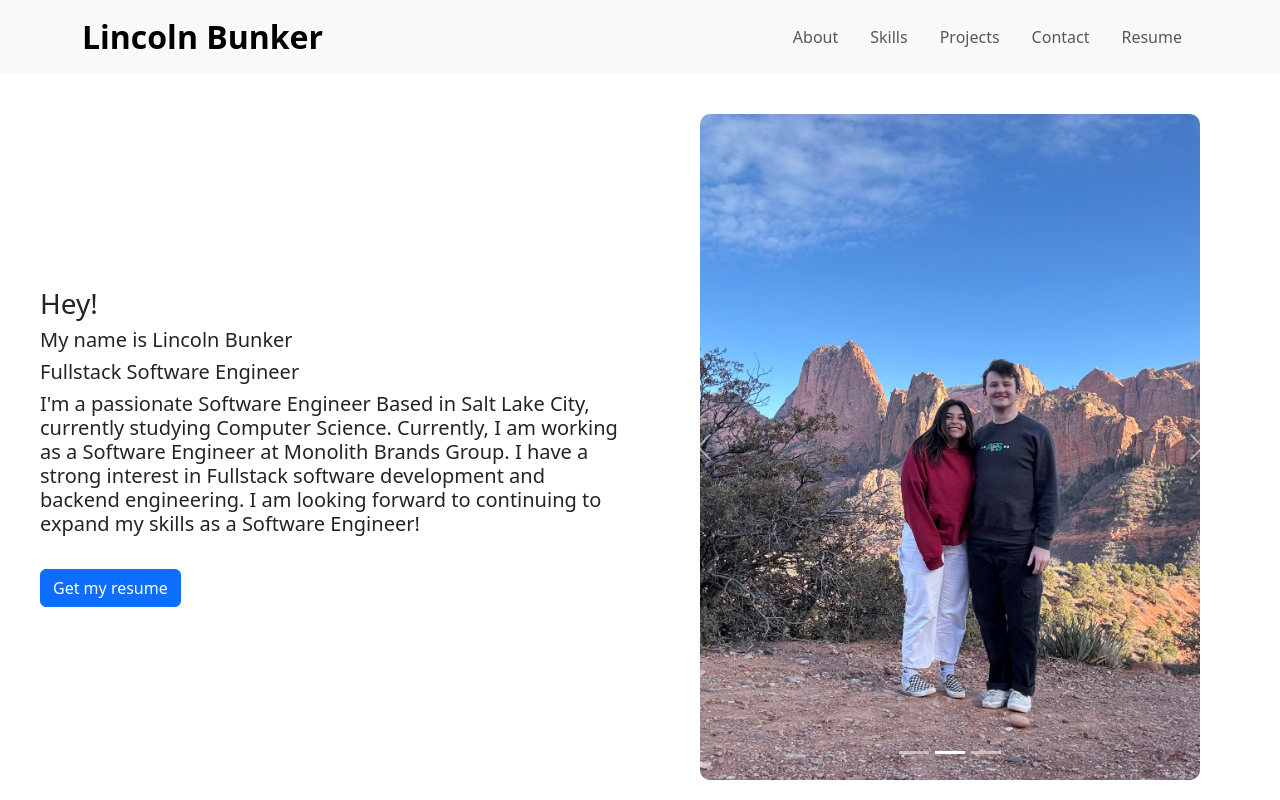
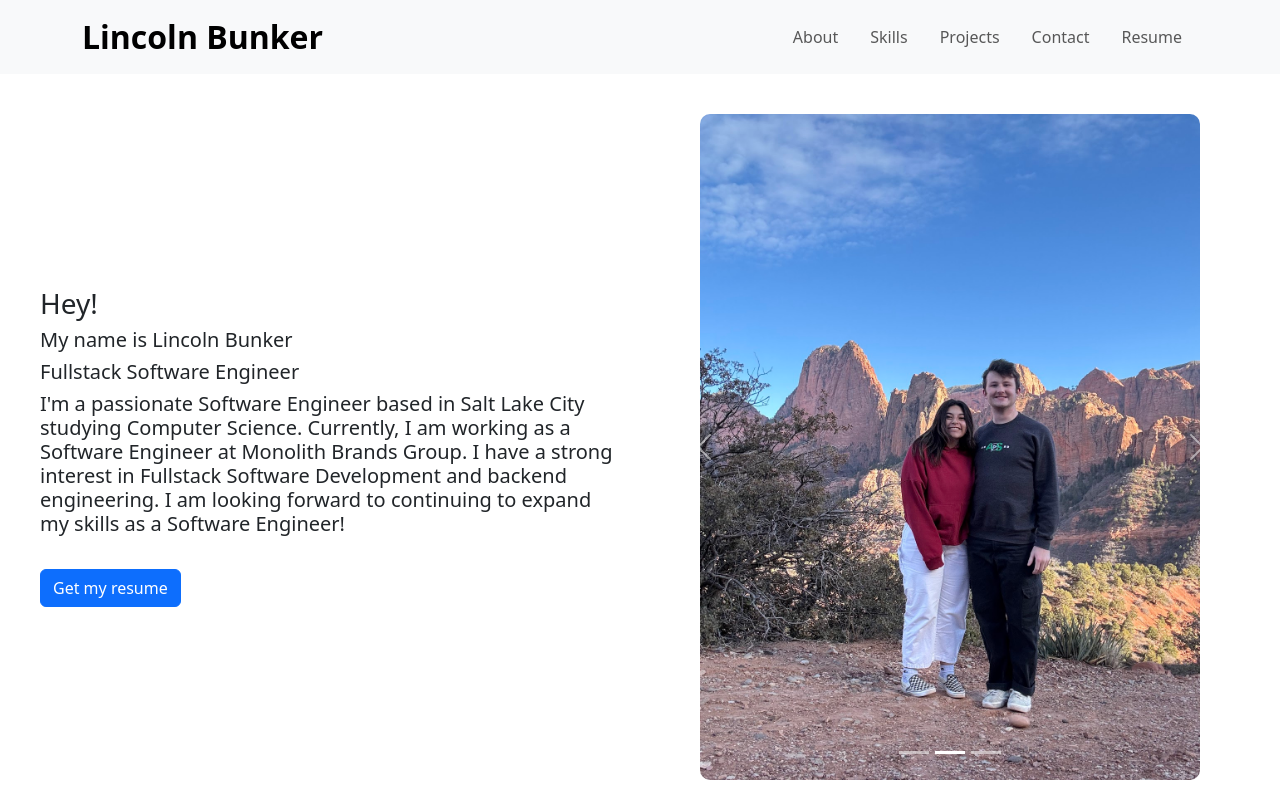
Before and after one commit to LincolnJBunker/portfolio-lincoln, a React (Vite) app: page /portfolio-lincoln/about in a window 1280 px wide. Shown: the top 800 px of the page. Built offline with nearby package versions, Linux system fonts and the light colour scheme.

Commit message:
fixing text

```diff
--- a/src/pages/home.tsx
+++ b/src/pages/home.tsx
@@ -23,9 +23,9 @@ export const Home = () => {
           <h5>My name is Lincoln Bunker</h5>
           <h5>Fullstack Software Engineer</h5>
           <h5>
-            I'm a passionate Software Engineer Based in Salt Lake City, currently studying Computer Science.
+            I'm a passionate Software Engineer based in Salt Lake City studying Computer Science.
             Currently, I am working as a Software Engineer at Monolith Brands Group. I have a strong interest
-            in Fullstack software development and backend engineering. I am looking forward to continuing to
+            in Fullstack Software Development and backend engineering. I am looking forward to continuing to
             expand my skills as a Software Engineer!
           </h5>
           <Button
```
